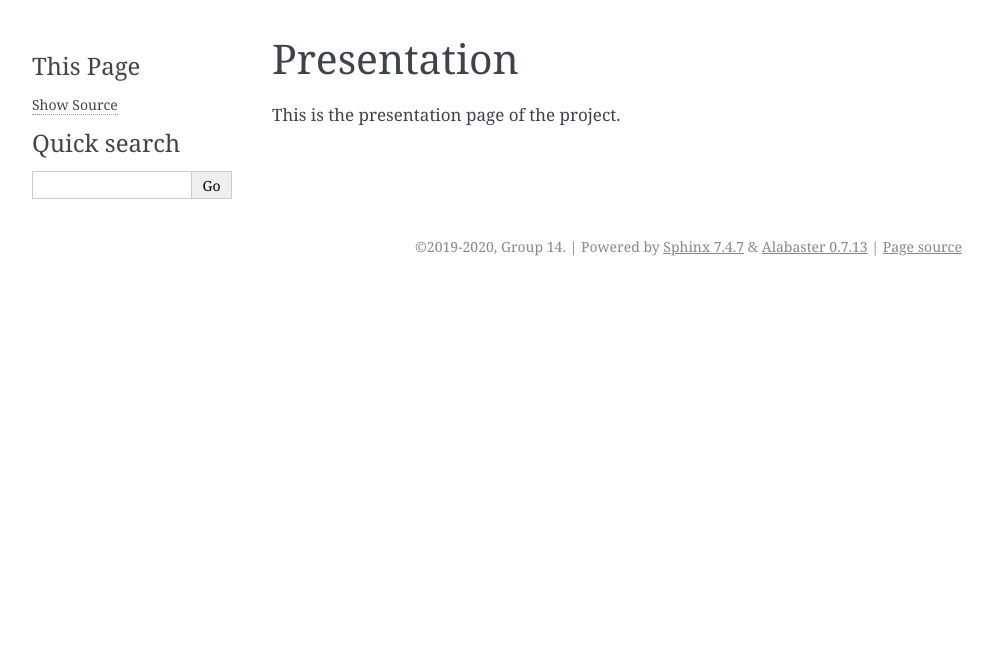
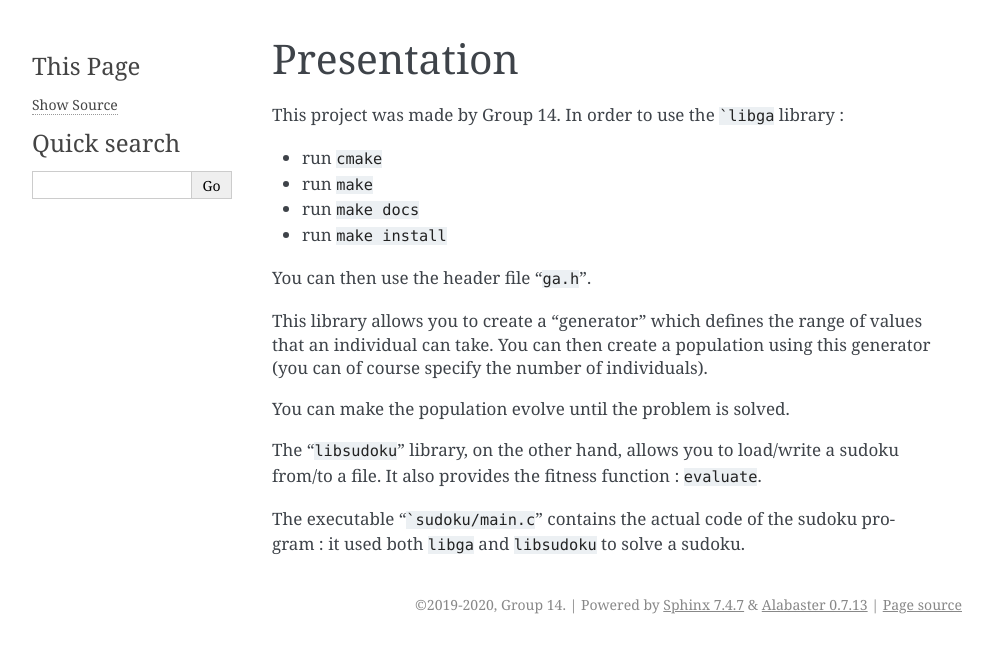
Before and after one commit to torsina/S3_C_projet, a Sphinx documentation site: the page built from docs/presentation.rst, in a window 1280 px wide. Shown: the top 653 px of the page, without its empty margins (148-1141 px from the left). Built offline with Sphinx 7.4.7, drawn with Linux system fonts in a browser that asks for light colours; formulas are drawn with MathJax 3; pages that are not in the unit, such as notebooks, are missing from menus.

Commit message:
Added doc

````diff
--- a/docs/ga.rst
+++ b/docs/ga.rst
@@ -1,7 +1,6 @@
+.. _label-ga:
+
 ************************
 Genetic Algorithm APIs
 ************************
 .. doxygenfile:: ga.h
-
-.. autosummary::
-    :toctree: functions
--- a/docs/presentation.rst
+++ b/docs/presentation.rst
@@ -1,4 +1,25 @@
-************************
+************
 Presentation
-************************
-This is the presentation page of the project.
+************
+This project was made by Group 14.
+In order to use the ```libga`` library :
+
+* run ``cmake``
+
+* run ``make``
+
+* run ``make docs``
+
+* run ``make install``
+
+You can then use the header file "``ga.h``".
+
+This library allows you to create a "generator" which defines the range of values that an individual can take.
+You can then create a population using this generator (you can of course specify the number of individuals).
+
+You can make the population evolve until the problem is solved.
+
+The "``libsudoku``" library, on the other hand, allows you to load/write a sudoku from/to a file.
+It also provides the fitness function : ``evaluate``.
+
+The executable "```sudoku/main.c``" contains the actual code of the sudoku program : it used both ``libga`` and ``libsudoku`` to solve a sudoku.
````
Also changed, not shown: README.md (+5 -5 lines), docs/index.rst (+9 -7 lines), 6 other files.
